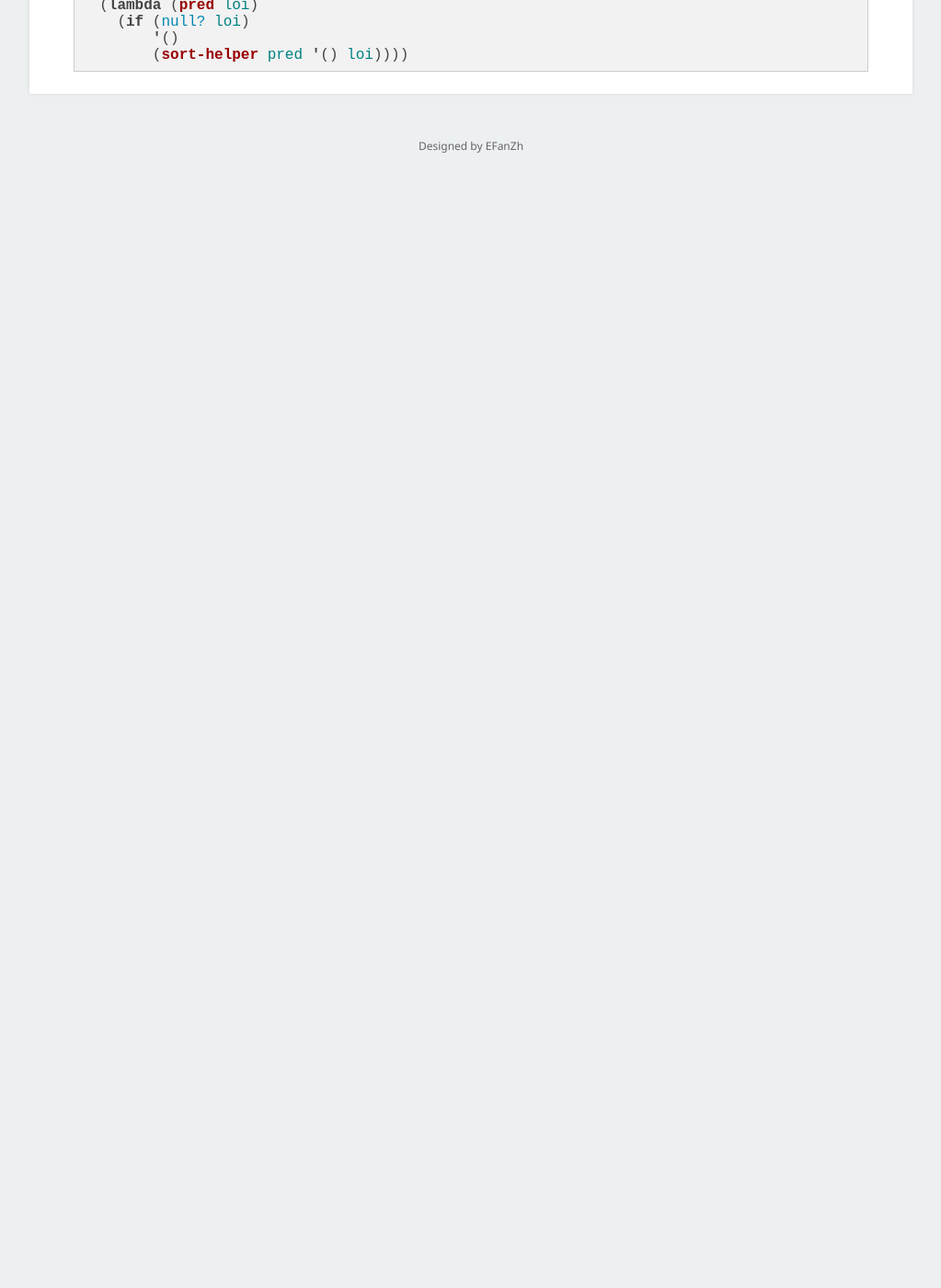
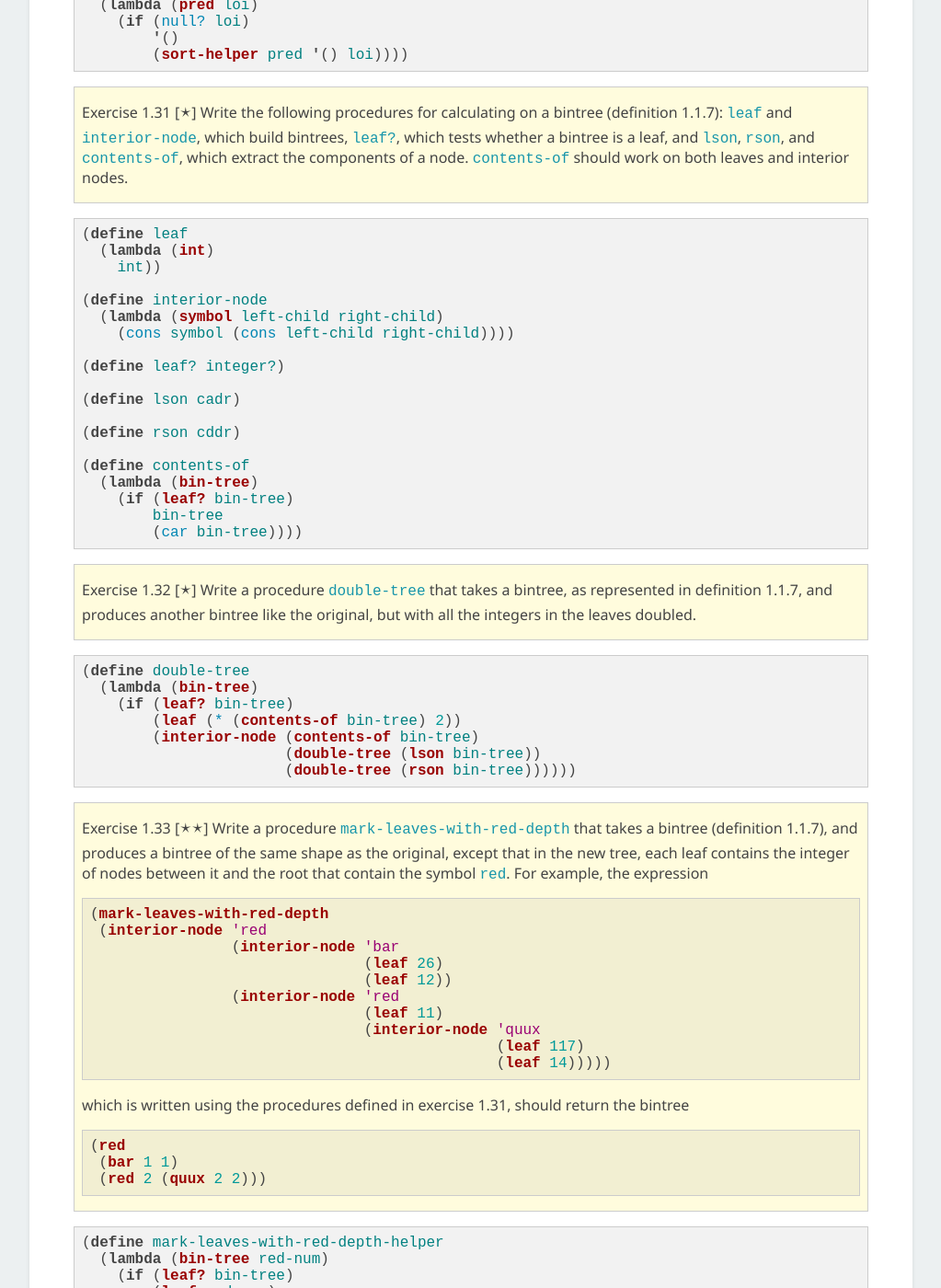
Before and after one commit to EFanZh/efanzh.github.io, a Jekyll site: the page built from _posts/2017-08-06-essentials-of-programming-languages-exercises.md, in a window 1280 px wide and 1400 px high, scrolled down 14477 px. Shown: the whole window at 92% size, without its empty margins (128-1151 px from the left). Built offline with Jekyll 4.4.1, drawn with Linux system fonts in a browser that asks for light colours; formulas are drawn with MathJax 3; before the commit the page ends 14692 px from its top, so only the background shows below that; some of the changed text lies outside the part shown.

Commit message:
Add EOPL exercises 1.31 to 1.36

````diff
--- a/_posts/2017-08-06-essentials-of-programming-languages-exercises.md
+++ b/_posts/2017-08-06-essentials-of-programming-languages-exercises.md
@@ -721,3 +721,167 @@
         '()
         (sort-helper pred '() loi))))
 ```
+
+> Exercise 1.31 [🟉] Write the following procedures for calculating on a bintree (definition 1.1.7): `leaf` and
+> `interior-node`, which build bintrees, `leaf?`, which tests whether a bintree is a leaf, and `lson`, `rson`, and
+> `contents-of`, which extract the components of a node. `contents-of` should work on both leaves and interior nodes.
+
+```scheme
+(define leaf
+  (lambda (int)
+    int))
+
+(define interior-node
+  (lambda (symbol left-child right-child)
+    (cons symbol (cons left-child right-child))))
+
+(define leaf? integer?)
+
+(define lson cadr)
+
+(define rson cddr)
+
+(define contents-of
+  (lambda (bin-tree)
+    (if (leaf? bin-tree)
+        bin-tree
+        (car bin-tree))))
+```
+
+> Exercise 1.32 [🟉] Write a procedure `double-tree` that takes a bintree, as represented in definition 1.1.7, and
+> produces another bintree like the original, but with all the integers in the leaves doubled.
+
+```scheme
+(define double-tree
+  (lambda (bin-tree)
+    (if (leaf? bin-tree)
+        (leaf (* (contents-of bin-tree) 2))
+        (interior-node (contents-of bin-tree)
+                       (double-tree (lson bin-tree))
+                       (double-tree (rson bin-tree))))))
+```
+
+> Exercise 1.33 [🟉🟉] Write a procedure `mark-leaves-with-red-depth` that takes a bintree (definition 1.1.7), and
+> produces a bintree of the same shape as the original, except that in the new tree, each leaf contains the integer of
+> nodes between it and the root that contain the symbol `red`. For example, the expression
+>
+> ```scheme
+> (mark-leaves-with-red-depth
+>  (interior-node 'red
+>                 (interior-node 'bar
+>                                (leaf 26)
+>                                (leaf 12))
+>                 (interior-node 'red
+>                                (leaf 11)
+>                                (interior-node 'quux
+>                                               (leaf 117)
+>                                               (leaf 14)))))
+> ```
+>
+> which is written using the procedures defined in exercise 1.31, should return the bintree
+>
+> ```scheme
+> (red
+>  (bar 1 1)
+>  (red 2 (quux 2 2)))
+> ```
+
+```racket
+(define mark-leaves-with-red-depth-helper
+  (lambda (bin-tree red-num)
+    (if (leaf? bin-tree)
+        (leaf red-num)
+        (let* ([content (contents-of bin-tree)]
+               [new-red-num (if (eqv? content 'red) (+ red-num 1) red-num)])
+          (interior-node content
+                         (mark-leaves-with-red-depth-helper (lson bin-tree) new-red-num)
+                         (mark-leaves-with-red-depth-helper (rson bin-tree) new-red-num))))))
+
+(define mark-leaves-with-red-depth
+  (lambda (bin-tree)
+    (mark-leaves-with-red-depth-helper bin-tree 0)))
+```
+
+> Exercise 1.34 [🟉🟉🟉] Write a procedure `path` that takes an integer `n` and a binary search tree `bst` (page 10)
+> that contains the integer `n`, and returns a list of `left`s and `right`s showing how to find the node containing `n`.
+> If `n` is found at the root, it returns the empty list.
+>
+> ```scheme
+> > (path 17 '(14 (7 () (12 () ()))
+>                 (26 (20 (17 () ())
+>                         ())
+>                     (31 () ()))))
+> (right left left)
+> ```
+
+```racket
+(define path
+  (lambda (n bst)
+    (let ([head (car bst)])
+      (if (< n head)
+          (cons 'left (path n (cadr bst)))
+          (if (= n head)
+              '()
+              (cons 'right (path n (caddr bst))))))))
+```
+
+> Exercise 1.35 [🟉🟉🟉] Write a procedure `number-leaves` that takes a bintree, and produces a bintree like the
+> original, except the contents of the leaves are numbered starting from 0. For example,
+>
+> ```scheme
+> (number-leaves
+>  (interior-node 'foo
+>                 (interior-node 'bar
+>                                (leaf 26)
+>                                (leaf 12))
+>                 (interior-node 'baz
+>                                (leaf 11)
+>                                (interior-node 'quux
+>                                               (leaf 117)
+>                                               (leaf 14)))))
+> ```
+>
+> should return
+>
+> ```scheme
+> (foo
+>  (bar 0 1)
+>  (baz
+>   2
+>   (quux 3 4)))
+> ```
+
+```racket
+(define number-leaves-helper
+  (lambda (bin-tree n)
+    (if (leaf? bin-tree)
+        (cons (leaf n) (+ n 1))
+        (let* ([left-result (number-leaves-helper (lson bin-tree) n)]
+               [right-result (number-leaves-helper (rson bin-tree) (cdr left-result))])
+          (cons (interior-node (contents-of bin-tree)
+                               (car left-result)
+                               (car right-result))
+                (cdr right-result))))))
+
+(define number-leaves
+  (lambda (bin-tree)
+    (car (number-leaves-helper bin-tree 0))))
+```
+
+> Exercise 1.36 [🟉🟉🟉] Write a procedure `g` such that `number-elements` from page 23 could be defined as
+>
+> ```scheme
+> (define number-elements
+>   (lambda (lst)
+>     (if (null? lst) '()
+>         (g (list 0 (car lst)) (number-elements (cdr lst))))))
+> ```
+
+```scheme
+(define g
+  (lambda (head tail)
+    (cons head
+          (map (lambda (item)
+                 (list (+ (car item) 1) (cadr item)))
+               tail))))
+```
````
